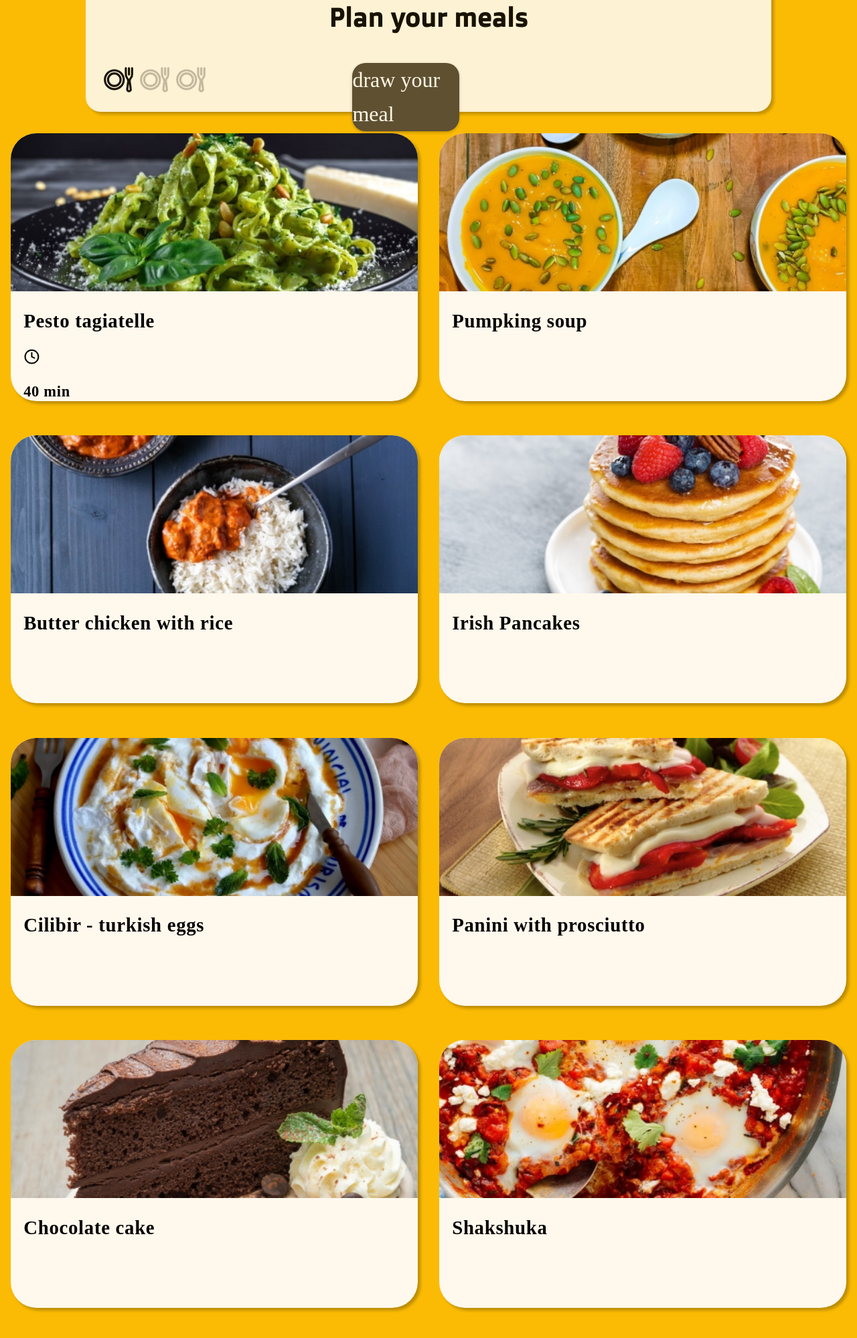
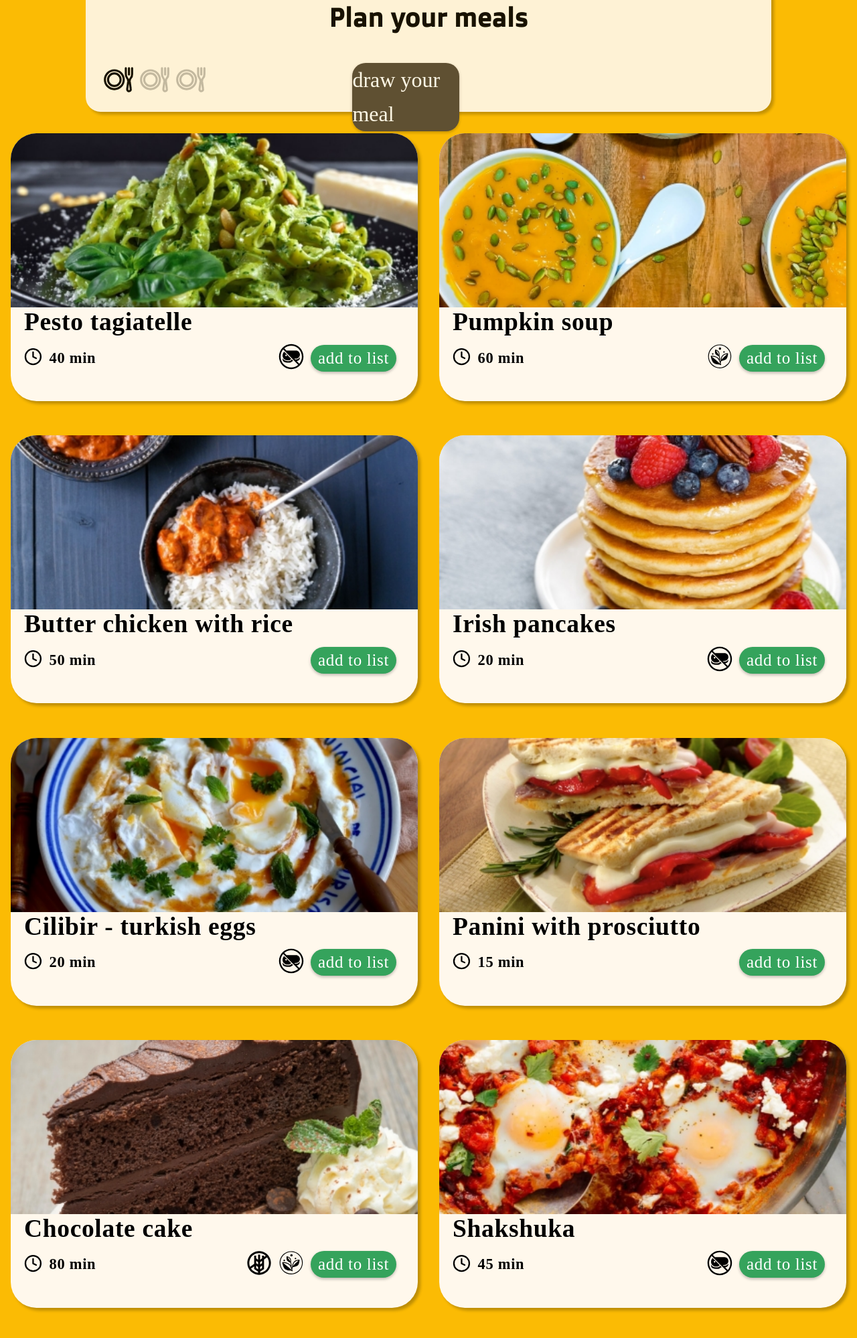
Before and after one commit to Zoltw/curcumo, a PHP site: page /plan in a window 1280 px wide. Shown: the part 155-2153 px from the top of the page at 67% size. Run offline with PHP 8.4, Linux system fonts and the light colour scheme; some web fonts are replaced.

Commit message:
finished plan page

```diff
--- a/public/css/meal.css
+++ b/public/css/meal.css
@@ -8,19 +8,64 @@ section {
     overflow: auto;
 }
 
-.meals-container>div>img {
-    height: 59%;
+.meals-container>div>.meal-img {
+    height: 65%;
     width: 100%;
     object-fit: cover;
     border-radius: 2em 2em 0 0;
 }
 
-.meals-container>div>div {
-    height: 40%;
-    margin: 0 1em;
+.meals-container>div>.time-prepare {
+    margin-left: 1em;
+    display: flex;
+    justify-content: space-between;
+}
+
+.meals-container>div>.meal-description {
+    height: 10%;
+    font-size: 130%;
+    margin-left: 0.8em;
     display: flex;
     flex-direction: column;
 }
+
+.meals-container>div>.meal-description>h2 {
+    margin: 0;
+}
+
+.meals-container>div>div>.property-meal {
+    display: flex;
+    align-items: center;
+}
+
+.meals-container>div>div>.add-cont {
+    display: flex;
+    align-items: center;
+}
+
+.meals-container>div>div>div>.clock-icon {
+    display: flex;
+    width: 1.5em;
+    height: 1.5em;
+    margin-right: 0.5em;
+    margin-bottom: 0.2em;
+}
+
+.meals-container>div>div>div>.mini-icon {
+    display: flex;
+    width: 2em;
+    height: 2em;
+    margin-right: 0.5em;
+    margin-bottom: 0.2em;
+}
+
+.meals-container>div>div>.addButton {
+    background: #35A35C;
+    box-shadow: 0px 2.2117px 4.4234px rgba(0, 0, 0, 0.25);
+    border-radius: 22.117px;
+
+}
+
 
 .meals-container>div {
     background: #FFF8EC;
@@ -33,5 +78,24 @@ section {
     letter-spacing: 0.7px;
     display: flex;
     flex-direction: column;
-    justify-content: space-between;
 }
+
+.time-prepare {
+    display: flex;
+}
+
+a.addButton {
+    font-family: 'Dongle';
+    font-size: 130%;
+    width: 8rem;
+    margin-right: 2rem;
+    line-height: 40px;
+    display: flex;
+    align-items: center;
+    text-align: center;
+    color: #FFFFFF;
+    background: #35A35C;
+    box-shadow: 0px 2.2117px 4.4234px rgb(0 0 0 / 25%);
+    border-radius: 2rem;
+    justify-content: center;
+}
--- a/public/css/style.css
+++ b/public/css/style.css
@@ -486,6 +486,7 @@ a.draw-button {
     opacity: 0.25;
 }
 
+
 @media only screen and (max-device-width: 450px) {
 
     /*start-page*/
--- a/public/views/plan.php
+++ b/public/views/plan.php
@@ -34,71 +34,131 @@
     </div>
     <section class="meals-container">
         <div id="meal-1">
-            <img src="public/img/meal-images/pesto-tagiatelle.jpg" alt="">
-            <div>
+            <img class="meal-img" src="public/img/meal-images/pesto-tagiatelle.jpg" alt="">
+            <div class="meal-description">
                 <h2>Pesto tagiatelle</h2>
-                <div>
-                    <img src="public/img/clock-icon.svg" alt="">
+            </div>
+            <div class="time-prepare">
+                <div class="property-meal">
+                    <img class="clock-icon" src="public/img/clock-icon.svg" alt="">
                     <h3>40 min</h3>
                 </div>
+                <div class="add-cont">
+                    <img class="mini-icon" src="public/img/vegetarian-icon.svg" alt="">
+                    <a class="addButton">add to list</a>
+                </div>
             </div>
-
         </div>
         <div id="meal-2">
-            <img src="public/img/meal-images/pumpkin-soup.jpg" alt="">
-            <div>
-                <h2>Pumpking soup</h2>
-
+            <img class="meal-img" src="public/img/meal-images/pumpkin-soup.jpg" alt="">
+            <div class="meal-description">
+                <h2>Pumpkin soup</h2>
             </div>
-
+            <div class="time-prepare">
+                <div class="property-meal">
+                    <img class="clock-icon" src="public/img/clock-icon.svg" alt="">
+                    <h3>60 min</h3>
+                </div>
+                <div class="add-cont">
+                    <img class="mini-icon" src="public/img/vegan-mini-icon.svg" alt="">
+                    <a class="addButton">add to list</a>
+                </div>
+            </div>
         </div>
         <div id="meal-3">
-            <img src="public/img/meal-images/butter-chicken.jpg" alt="">
-            <div>
+            <img class="meal-img" src="public/img/meal-images/butter-chicken.jpg" alt="">
+            <div class="meal-description">
                 <h2>Butter chicken with rice</h2>
-
             </div>
-
+            <div class="time-prepare">
+                <div class="property-meal">
+                    <img class="clock-icon" src="public/img/clock-icon.svg" alt="">
+                    <h3>50 min</h3>
+                </div>
+                <div class="add-cont">
+                    <a class="addButton">add to list</a>
+                </div>
+            </div>
         </div>
         <div id="meal-4">
-            <img src="public/img/meal-images/irish-pancakes.jpg" alt="">
-            <div>
-                <h2>Irish Pancakes</h2>
-
+            <img class="meal-img" src="public/img/meal-images/irish-pancakes.jpg" alt="">
+            <div class="meal-description">
+                <h2>Irish pancakes</h2>
             </div>
-
+            <div class="time-prepare">
+                <div class="property-meal">
+                    <img class="clock-icon" src="public/img/clock-icon.svg" alt="">
+                    <h3>20 min</h3>
+                </div>
+                <div class="add-cont">
+                    <img class="mini-icon" src="public/img/vegetarian-icon.svg" alt="">
+                    <a class="addButton">add to list</a>
+                </div>
+            </div>
         </div>
         <div id="meal-5">
-            <img src="public/img/meal-images/turkish-eggs.jpg" alt="">
-            <div>
+            <img class="meal-img" src="public/img/meal-images/turkish-eggs.jpg" alt="">
+            <div class="meal-description">
                 <h2>Cilibir - turkish eggs</h2>
-
             </div>
-
+            <div class="time-prepare">
+                <div class="property-meal">
+                    <img class="clock-icon" src="public/img/clock-icon.svg" alt="">
+                    <h3>20 min</h3>
+                </div>
+                <div class="add-cont">
+                    <img class="mini-icon" src="public/img/vegetarian-icon.svg" alt="">
+                    <a class="addButton">add to list</a>
+                </div>
+            </div>
         </div>
         <div id="meal-6">
-            <img src="public/img/meal-images/panini-with-prosciutto.jpg" alt="">
-            <div>
+            <img class="meal-img" src="public/img/meal-images/panini-with-prosciutto.jpg" alt="">
+            <div class="meal-description">
                 <h2>Panini with prosciutto</h2>
-
             </div>
-
+            <div class="time-prepare">
+                <div class="property-meal">
+                    <img class="clock-icon" src="public/img/clock-icon.svg" alt="">
+                    <h3>15 min</h3>
+                </div>
+                <div class="add-cont">
+                    <a class="addButton">add to list</a>
+                </div>
+            </div>
         </div>
         <div id="meal-7">
-            <img src="public/img/meal-images/chocolate-cake.jpg" alt="">
-            <div>
+            <img class="meal-img" src="public/img/meal-images/chocolate-cake.jpg" alt="">
+            <div class="meal-description">
                 <h2>Chocolate cake</h2>
-
             </div>
-
+            <div class="time-prepare">
+                <div class="property-meal">
+                    <img class="clock-icon" src="public/img/clock-icon.svg" alt="">
+                    <h3>80 min</h3>
+                </div>
+                <div class="add-cont">
+                    <img class="mini-icon" src="public/img/no-gluten-mini-icon.svg" alt="">
+                    <img class="mini-icon" src="public/img/vegan-mini-icon.svg" alt="">
+                    <a class="addButton">add to list</a>
+                </div>
+            </div>
         </div>
         <div id="meal-8">
-            <img src="public/img/meal-images/shakshuka.jpg" alt="">
-            <div>
+            <img class="meal-img" src="public/img/meal-images/shakshuka.jpg" alt="">
+            <div class="meal-description">
                 <h2>Shakshuka</h2>
-
             </div>
-
+            <div class="time-prepare">
+                <div class="property-meal">
+                    <img class="clock-icon" src="public/img/clock-icon.svg" alt="">
+                    <h3>45 min</h3>
+                </div>
+                <div class="add-cont">
+                    <img class="mini-icon" src="public/img/vegetarian-icon.svg" alt="">
+                    <a class="addButton">add to list</a>
+                </div>
+            </div>
         </div>
     </section>
 </div>
```
